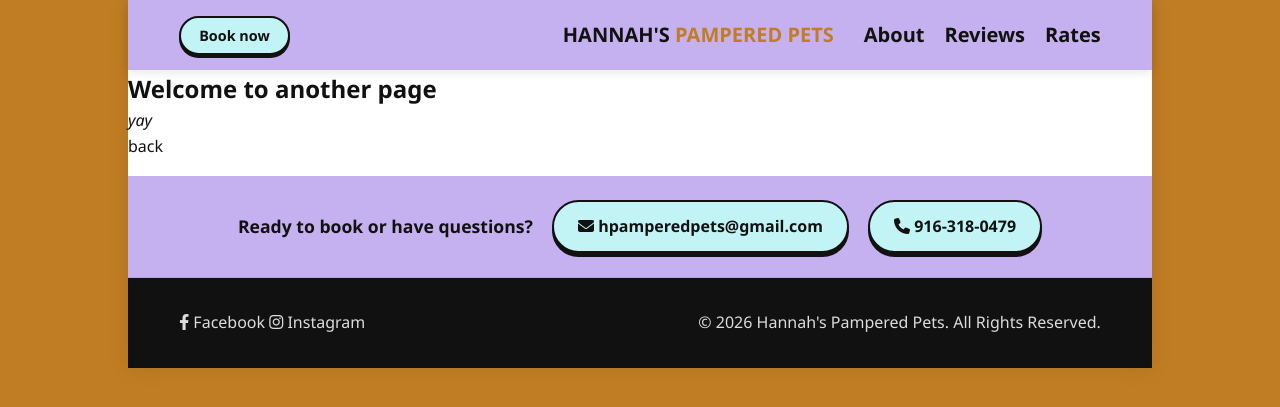
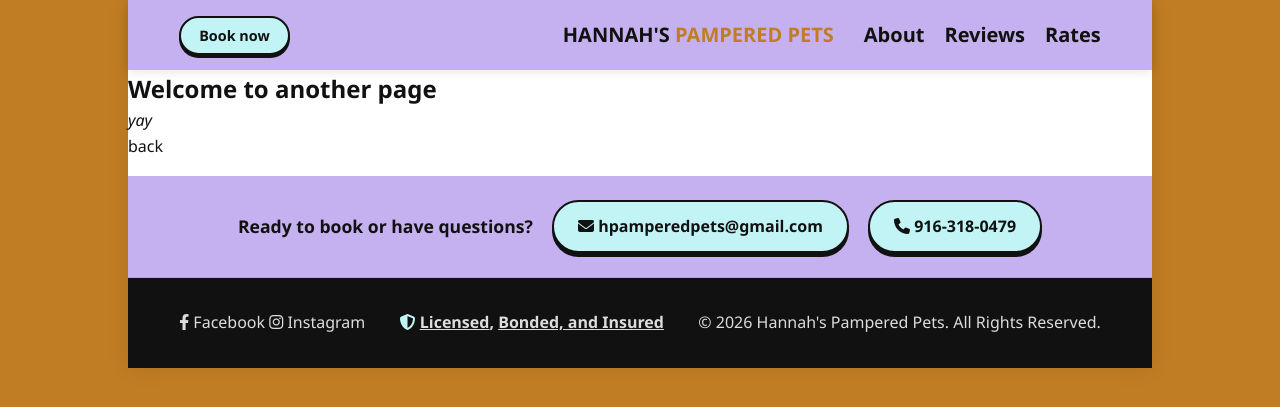
Before and after one commit to petswithhannah/petswithhannah.github.io, a Jekyll site: the page built from docs/another-page.md, in a window 1280 px wide. Shown: the top 407 px of the page. Built offline with Jekyll 4.4.1, drawn with Linux system fonts in a browser that asks for light colours.

Commit message:
added license and insurance and bond

```diff
--- a/docs/_includes/footer.html
+++ b/docs/_includes/footer.html
@@ -6,6 +6,7 @@
     </div>
 </div> -->
 
+<div class="footer-section">
     <div class="feedback-banner">
         <div class="feedback">
             <span>Ready to book or have questions?</span>
@@ -24,6 +25,12 @@
             </a>
         </div>
 
+        <div style="font-weight: bold; color: #ddd;">
+            <i class="fas fa-shield-alt" style="color: var(--teal);"></i>
+            <a href="{{ '/assets/images/license.png' | relative_url }}" target="_blank" style="color: var(--neon-pink); text-decoration: underline; transition: color 0.3s;">Licensed</a>, <a href="{{ '/assets/images/insurance.png' | relative_url }}" target="_blank" style="color: var(--neon-pink); text-decoration: underline; transition: color 0.3s;">Bonded, and Insured</a>
+        </div>
+
 
         <p>&copy; 2026 Hannah's Pampered Pets. All Rights Reserved.</p>
     </footer>
+</div>
--- a/docs/_includes/hero.html
+++ b/docs/_includes/hero.html
@@ -2,6 +2,12 @@
     <div class="hero-content">
         <h2>Your pets deserve the best care, even when you’re not home!</h2>
         <p>I’m here to give them the attention, love, and care they need. Serving Vacaville and Sacramento area pets with personalized spa days and sitting.</p>
+        <div style="margin: 15px 0 25px; font-weight: 800; color: var(--poster-orange); font-size: 1.1rem; display: flex; align-items: center; gap: 8px;">
+            <i class="fas fa-shield-alt"></i>
+            <span>
+                <a href="{{ '/assets/images/license.png' | relative_url }}" target="_blank" style="text-decoration: underline; color: var(--neon-pink);">Licensed</a>, <a href="{{ '/assets/images/insurance.png' | relative_url }}" target="_blank" style="text-decoration: underline; color: var(--neon-pink);">Bonded, and Insured</a>
+            </span>
+        </div>
         <br>
         <button class="testimonial-btn" onclick="document.getElementById('testimonies').scrollIntoView({behavior: 'smooth'})"><i class="fas fa-star"></i>See Testimonies</button>
 
--- a/docs/assets/css/style.css
+++ b/docs/assets/css/style.css
@@ -3,6 +3,8 @@
     --archived-neon-pink: #FF10F0;
     --poster-purple: #c5b1ef;
     --poster-orange: #c17d23;
+    --soft-pink: #fef1f8;
+
 
     --archived-light-pink: #FFD1DC; /* Body background */
     --teal: #c2f4f5;       /* Accent color */
@@ -219,7 +221,7 @@ header {
 @media (max-width: 768px) { blockquote { font-size: 1.2rem; } }
 
 /* ---------- TESTIMONIES CAROUSEL ---------- */
-.testimonies-section { padding: 60px 5%; background-color: #f4f4f9; }
+.testimonies-section { padding: 60px 5%; background: var(--soft-pink);  }
 .section-title { text-align: center; margin-bottom: 40px; font-size: 2.2rem; color: var(--poster-orange);}
 .carousel-container { display: flex; overflow-x: auto; gap: 20px; padding-bottom: 20px; scroll-snap-type: x mandatory; }
 .testimony-card { min-width: 280px; background: var(--white); padding: 25px; border-radius: 15px; box-shadow: 0 4px 6px rgba(0,0,0,0.05); scroll-snap-align: start; }
@@ -365,7 +367,7 @@ header {
 .philosophy {
     padding: 80px 5%;
     text-align: center;
-    background: var(--white);
+    background: var(--soft-pink);
 }
 
 .philosophy blockquote {
@@ -428,7 +430,10 @@ header {
 /* ---------- WHAT I OFFER (CARD GRID BUTTONS) ---------- */
 .what-i-offer-section {
     padding: 60px 5%;
-    background: #fef1f8; /* Soft pink background */
+}
+
+.services-tabs-section {
+    margin: 1em 0;
 }
 
 .services-grid {
@@ -610,3 +615,7 @@ header {
 .nav-links a:hover {
     color: var(--white);
 }
+
+.footer-section {
+    font-size: 1em;
+}
```
Also changed, not shown: docs/index.md (+1 -1 lines), docs/assets/images/grooming_insurance.png (added), docs/assets/images/insurance.png (added), docs/assets/images/license.png (added). Lines whose indentation alone changed are shown as unchanged.
